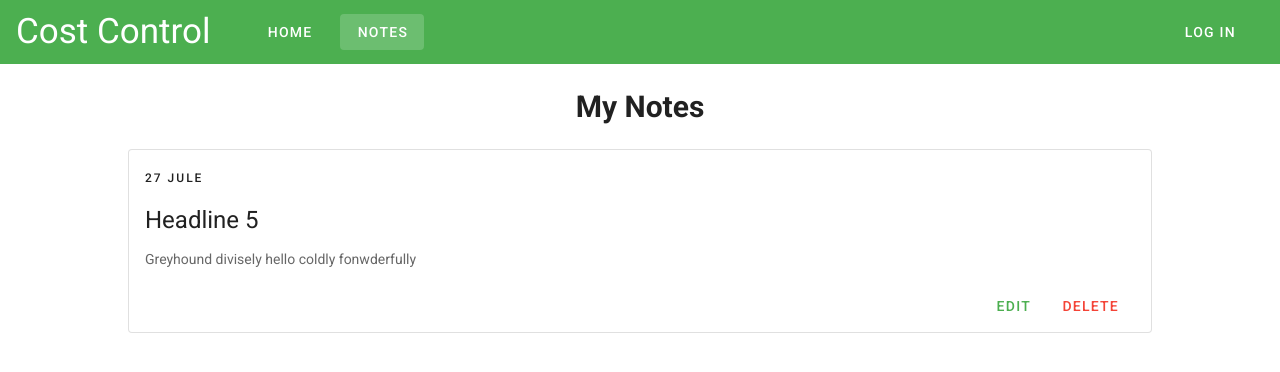
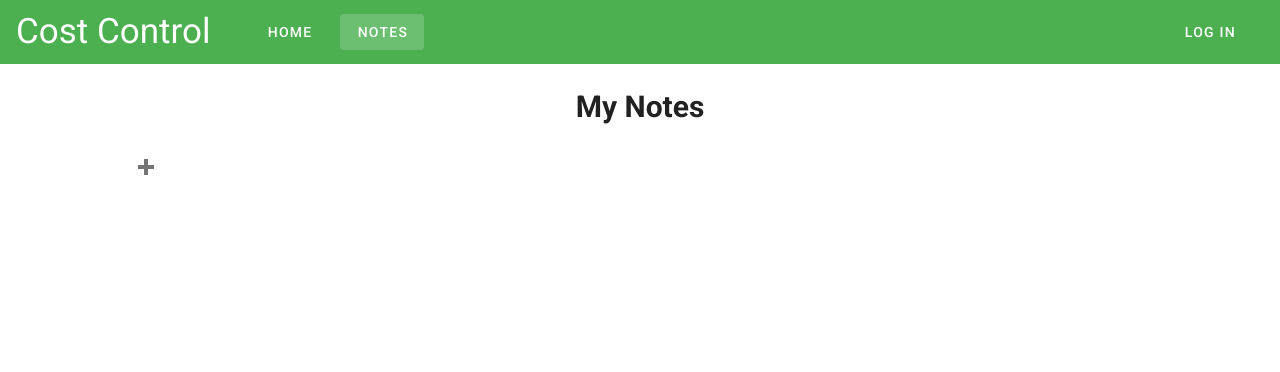
Before and after one commit to qalska/cost-control, a Vue app: page /notes in a window 1280 px wide. Shown: the top 372 px of the page. Built offline with nearby package versions, Linux system fonts and the light colour scheme.

Commit message:
добавление новой заметки

```diff
--- /dev/null
+++ b/src/components/Notes/Create.vue
@@ -0,0 +1,83 @@
+<template>
+  <div class="notes__create mx-auto">
+
+      <v-btn icon @click="isShow = true">
+          <v-icon>{{ mdiPlusThick }}</v-icon>
+      </v-btn>
+
+      <v-form v-if="isShow">
+        <v-select
+            v-model="note.category"
+            :items="categories"
+            label="Category"
+            required>
+        </v-select>
+
+        <v-text-field
+            v-model="note.text"
+            label="Text"
+            required>
+        </v-text-field>
+
+        <div class="mb-4">
+            <v-btn
+                color="success"
+                @click="createNote">
+                Add
+            </v-btn>
+
+            <v-btn
+                color="error"
+                class="ml-4"
+                @click="isShow = false">
+                Close
+            </v-btn>
+        </div>
+    </v-form>
+  </div>
+</template>
+
+<script>
+import { mdiPlusThick } from '@mdi/js';
+
+export default {
+    data() {
+        return {
+            note: {
+                id: 1,
+                category: '',
+                text: '',
+                date: null,
+            },
+            categories: ['1', '2', '3'],
+            isShow: false,
+            mdiPlusThick
+        }
+    },
+    methods: {
+        createNote() {
+            let newNote = {
+                ...this.note,
+                id: this.note.id++,
+                category: this.note.category,
+                text: this.note.text,
+                date: new Date(),
+                isEditing: false
+            }
+
+            this.$emit('add-note', newNote);
+
+            this.note.category = '';
+            this.note.text = '';
+            this.note.date = null;
+        }
+    }
+}
+</script>
+
+<style lang="scss" scoped>
+    .notes__create {
+        width: 80%;
+    }
+
+</style>
--- /dev/null
+++ b/src/components/Notes/List.vue
@@ -0,0 +1,55 @@
+<template>
+  <div>
+    <v-simple-table class="notes-list__table">
+      <template v-slot:default>
+        <tbody>
+          <tr v-for="note of notes"
+            :key="note.id">
+            <td class="notes-list__category">{{ note.category }}</td>
+            <td class="notes-list__date">{{ note.date }}</td>
+            <td class="notes-list__text">
+              <div class="notes-list__text-wrapper">
+                  {{ note.text }}
+              </div>
+            </td>
+            <td class="notes-list__actions">
+              <div>
+                <v-btn icon text class="notes-list__edit" >
+                    <v-icon>{{ icons.mdiPencil }}</v-icon>
+                </v-btn>
+                <v-btn icon text class="notes-list__delete ml-2">
+                    <v-icon>{{ icons.mdiDelete }}</v-icon>
+                </v-btn>
+              </div>
+            </td>
+          </tr>
+        </tbody>
+      </template>
+    </v-simple-table>
+  </div>
+</template>
+
+<script>
+import {
+    mdiPencil,
+    mdiDelete,
+} from '@mdi/js'
+
+export default {
+  props: {
+    notes: {
+      type: Array,
+      required: true,
+      default: () => {}
+    }
+  },
+  data() {
+    return {
+      icons: {
+        mdiPencil,
+        mdiDelete,
+      },
+    }
+  }
+}
+</script>
--- a/src/components/NotesList.vue
+++ /dev/null
@@ -1,49 +0,0 @@
-<template>
-  <v-card
-    class="mx-auto"
-    width="80%"
-    outlined
-  >
-    <v-list-item three-line>
-      <v-list-item-content>
-
-        <div class="text-overline mb-3">
-          27 JULE
-        </div>
-
-        <v-list-item-title class="text-h5 mb-4">
-          Headline 5
-        </v-list-item-title>
-
-        <v-list-item-subtitle>
-            Greyhound divisely hello coldly fonwderfully
-        </v-list-item-subtitle>
-
-      </v-list-item-content>
-
-    </v-list-item>
-
-    <v-card-actions class="d-flex justify-end mr-4">
-      <v-btn
-        color="green" text>
-        Edit
-      </v-btn>
-
-      <v-btn
-        color="red" text>
-        Delete
-      </v-btn>
-
-    </v-card-actions>
-  </v-card>
-</template>
-
-<script>
-export default {
-
-}
-</script>
-
-<style>
-
-</style>
--- a/src/views/Home.vue
+++ b/src/views/Home.vue
@@ -10,8 +10,8 @@
 </template>
 
 <script>
-import Chart from '@/components/Chart.vue';
-import CostsList from '@/components/CostsList.vue';
+import Chart from '@/components/Costs/Chart.vue';
+import CostsList from '@/components/Costs/List.vue';
 
 export default {
   components: {
--- a/src/views/Notes.vue
+++ b/src/views/Notes.vue
@@ -2,17 +2,34 @@
   <div class="notes">
     <h3 class="mt-5 mb-5 d-flex justify-center notes__h3">My Notes</h3>
 
-    <notes-list />
+    <create
+      @add-note="addNote"
+    />
+
+    <notes-list
+      :notes="notes"
+    />
   </div>
 </template>
 
 <script>
-import NotesList from '@/components/NotesList.vue';
+import NotesList from '@/components/Notes/List.vue';
+import Create from '@/components/Notes/Create.vue';
 
 export default {
   components: {
-    NotesList
+    NotesList, Create
   },
+  data() {
+    return {
+      notes: [],
+    }
+  },
+  methods: {
+    addNote(newNote) {
+      this.notes.push(newNote)
+    }
+  }
 }
 </script>
 
```
Also changed, not shown: src/components/Costs/Chart.vue (renamed from src/components/Chart.vue), src/components/Costs/List.vue (renamed from src/components/CostsList.vue).
